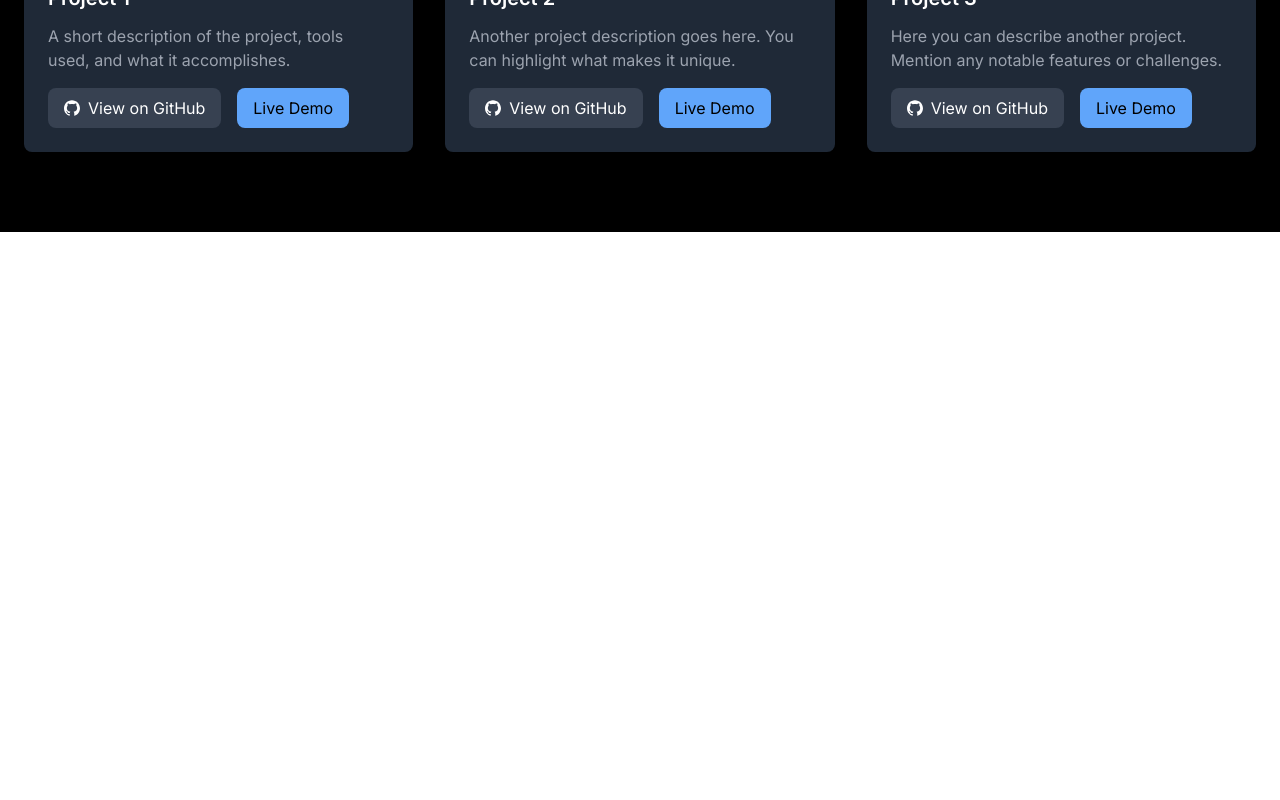
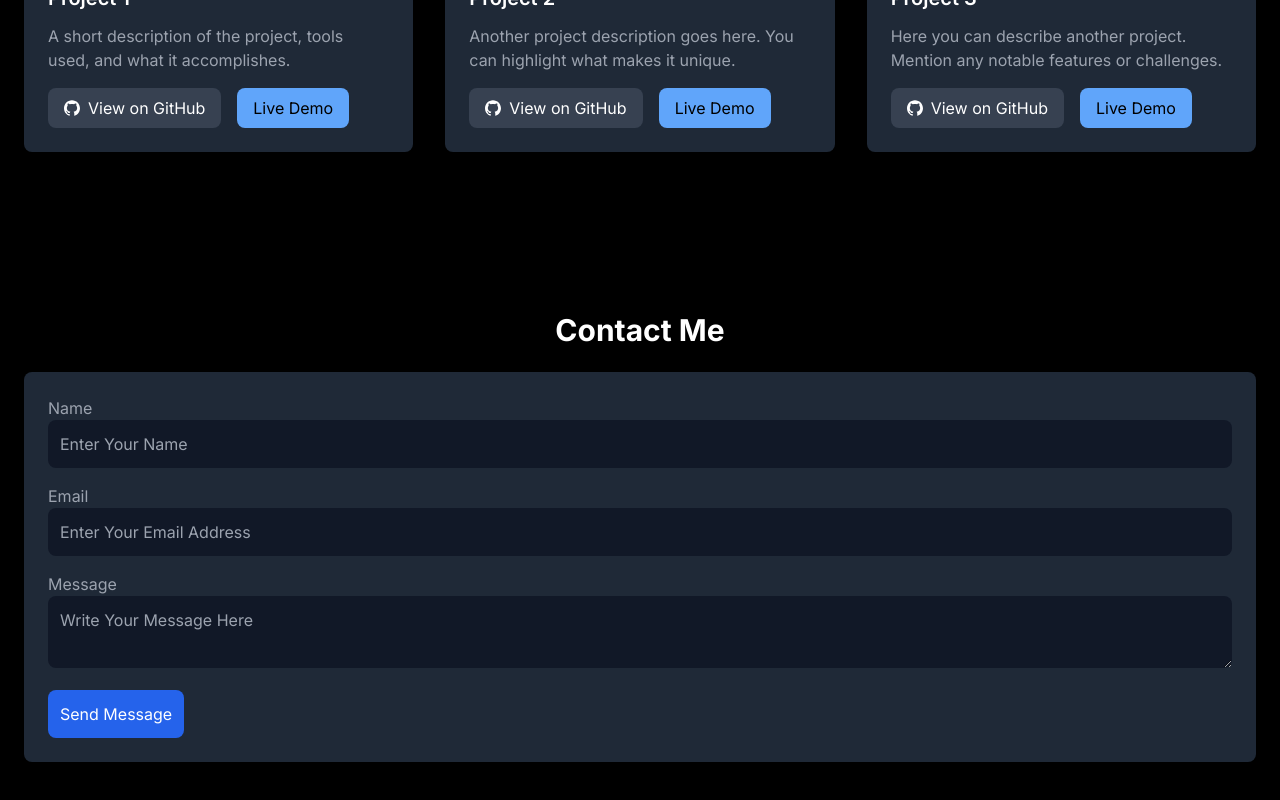
Before and after one commit to mustafaaly7/Mustafa-Ali-portfolio, a Next.js app: page / in a window 1280 px wide. Shown: the part 1644-2444 px from the top of the page. Before the commit the page ends 1876 px from the top, so only its background shows below. Built offline with nearby package versions, Linux system fonts and the light colour scheme.

Commit message:
added contact form

```diff
--- a/src/app/page.js
+++ b/src/app/page.js
@@ -1,3 +1,4 @@
+import Contact from "@/components/contact";
 import Experience from "@/components/experience";
 import Hero from "@/components/hero";
 import Navbar from "@/components/navbar";
@@ -11,6 +12,7 @@ export default function Home() {
 <Hero />
 <Experience />
 <Projects />
+<Contact />
    </div>
   );
 }
--- /dev/null
+++ b/src/components/contact.js
@@ -0,0 +1,43 @@
+export default function Contact() {
+    return (
+      <section id="contact" className="py-20 bg-black text-light-gray">
+        <div className="container mx-auto px-6">
+          <h2 className="text-3xl font-bold text-white mb-6 text-center">Contact Me</h2>
+          <form className="bg-gray-800 p-6 rounded-lg shadow-lg">
+            <div className="mb-4">
+              <label htmlFor="name" className="text-gray-400">Name</label>
+              <input
+                type="text"
+                id="name"
+                placeholder="Enter Your Name"
+                className="w-full bg-gray-900 text-white p-3 rounded-lg focus:outline-none focus:ring-2 focus:ring-blue-500"
+              />
+            </div>
+            <div className="mb-4">
+              <label htmlFor="email" className="text-gray-400">Email</label>
+              <input
+                type="email"
+                id="email"
+                placeholder="Enter Your Email Address"
+                className="w-full bg-gray-900 text-white p-3 rounded-lg focus:outline-none focus:ring-2 focus:ring-blue-500"
+              />
+            </div>
+            <div className="mb-4">
+              <label htmlFor="message" className="text-gray-400">Message</label>
+              <textarea
+                id="message"
+                placeholder="Write Your Message Here"
+                className="w-full bg-gray-900 text-white p-3 rounded-lg focus:outline-none focus:ring-2 focus:ring-blue-500"
+              ></textarea>
+            </div>
+            <button
+              type="submit"
+              className="bg-blue-600 text-white p-3 rounded-lg hover:bg-blue-500 focus:outline-none focus:ring-2 focus:ring-blue-300"
+            >
+              Send Message
+            </button>
+          </form>
+        </div>
+      </section>
+    );
+  }
--- a/src/components/navbar.js
+++ b/src/components/navbar.js
@@ -46,7 +46,7 @@ export default function Header() {
             </Link>
           </li>
           <li>
-            <Link href="#projects" className="text-gray-400 hover:text-white">
+            <Link href="#project" className="text-gray-400 hover:text-white">
               Projects
             </Link>
           </li>
```
